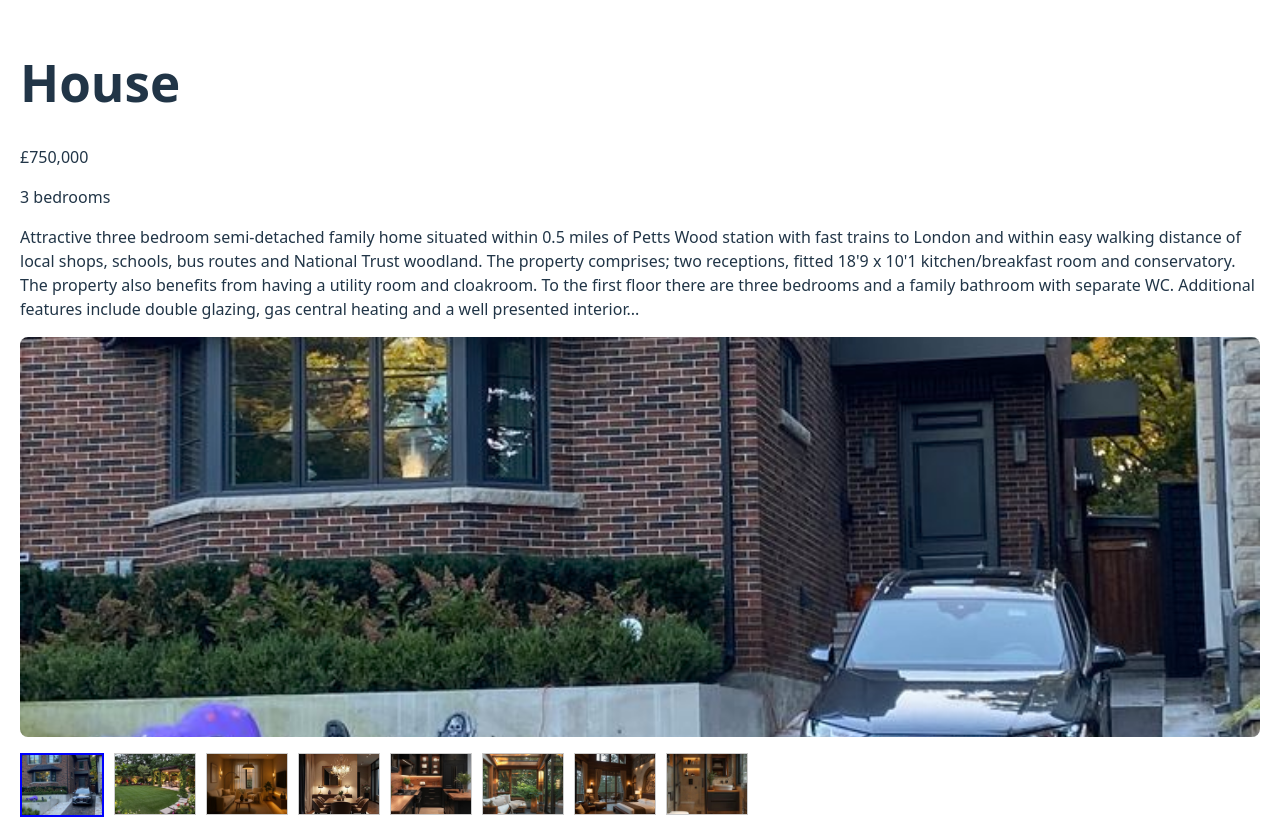
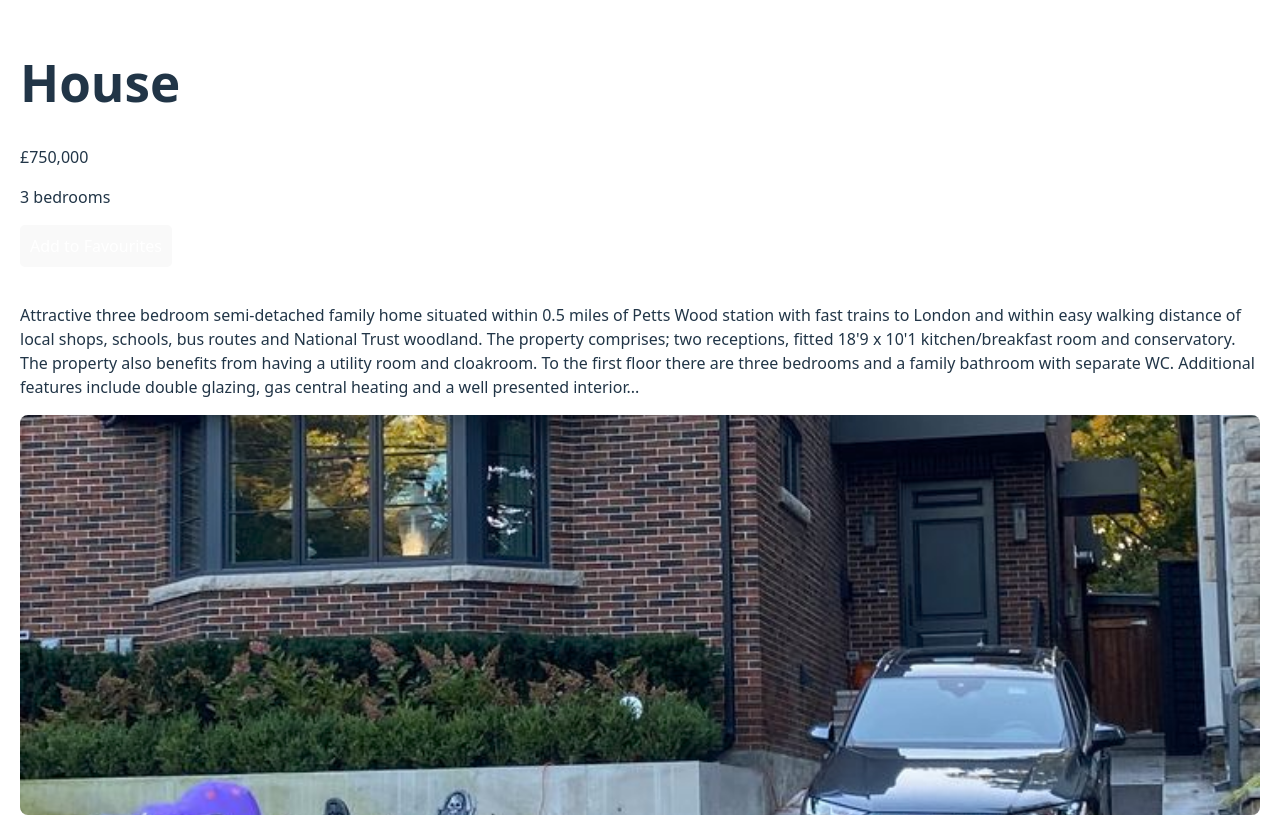
Before and after one commit to ThinaraSenarathne/Advaced-Clientside-Development-Coursework, a React (Vite) app: page /property/prop1 in a window 1280 px wide. Shown: the top 817 px of the page. Built offline with nearby package versions, Linux system fonts and the light colour scheme.

Commit message:
lift favourite state,

```diff
--- a/src/App.jsx
+++ b/src/App.jsx
@@ -1,13 +1,32 @@
 import { BrowserRouter, Routes, Route } from 'react-router-dom'
+import { useState } from 'react'
 import SearchPage from './pages/SearchPage'
 import PropertyPage from './pages/PropertyPage'
 
 function App() {
+  const [favourites, setFavourites] = useState([])
+
   return (
     <BrowserRouter>
       <Routes>
-        <Route path="/" element={<SearchPage />} />
-        <Route path="/property/:id" element={<PropertyPage />} />
+        <Route
+          path="/"
+          element={
+            <SearchPage
+              favourites={favourites}
+              setFavourites={setFavourites}
+            />
+          }
+        />
+        <Route
+          path="/property/:id"
+          element={
+            <PropertyPage
+              favourites={favourites}
+              setFavourites={setFavourites}
+            />
+          }
+        />
       </Routes>
     </BrowserRouter>
   )
--- a/src/pages/PropertyPage.jsx
+++ b/src/pages/PropertyPage.jsx
@@ -4,11 +4,17 @@ import { useState } from 'react'
 import {Tab, Tabs, TabList, TabPanel} from 'react-tabs'
 import 'react-tabs/style/react-tabs.css'
 
-function PropertyPage() {
+function PropertyPage({ favourites, setFavourites }) {
   const { id } = useParams()
   const property = data.properties.find(p => p.id === id)
   const [mainImage, setMainImage] = useState(property.picture[0])
+  const isFavourite = favourites.some(fav => fav.id === property.id)
 
+  const addToFavourites = () => {
+    if (!isFavourite) {
+      setFavourites([...favourites, property])
+    }
+  }
 
   if (!property) {
     return <p>Property not found</p>
@@ -19,6 +25,23 @@ function PropertyPage() {
       <h1>{property.type}</h1>
       <p>£{property.price.toLocaleString()}</p>
       <p>{property.bedrooms} bedrooms</p>
+
+      <button
+        onClick={addToFavourites}
+        disabled={isFavourite}
+        style={{
+          padding: '10px 10px',
+          marginBottom: '20px',
+          backgroundColor: isFavourite ? '#ccc' : '007bff',
+          color: '#fff',
+          border: 'none',
+          borderRadius: '5px',
+          cursor: isFavourite ? 'not-allowed' : 'pointed'
+        }}
+      >
+        {isFavourite ? 'Added to favourites' : 'Add to Favourites'}
+      </button>
+
       <p>{property.description}</p>
 
       <img
--- a/src/pages/SearchPage.jsx
+++ b/src/pages/SearchPage.jsx
@@ -3,7 +3,7 @@ import {Tab, Tabs, TabList, TabPanel } from 'react-tabs'
 import 'react-tabs/style/react-tabs.css'
 import data from '../data/properties(1).json'
 
-function SearchPage() {
+function SearchPage({favourites}) {
   const[filters, setFilters] = useState({
     type: '',
     minPrice: '',
@@ -110,7 +110,7 @@ function SearchPage() {
         </TabPanel>
 
         <TabPanel>
-            <p>No favourites added yet.</p>
+
         </TabPanel>
       </Tabs>
 
```
